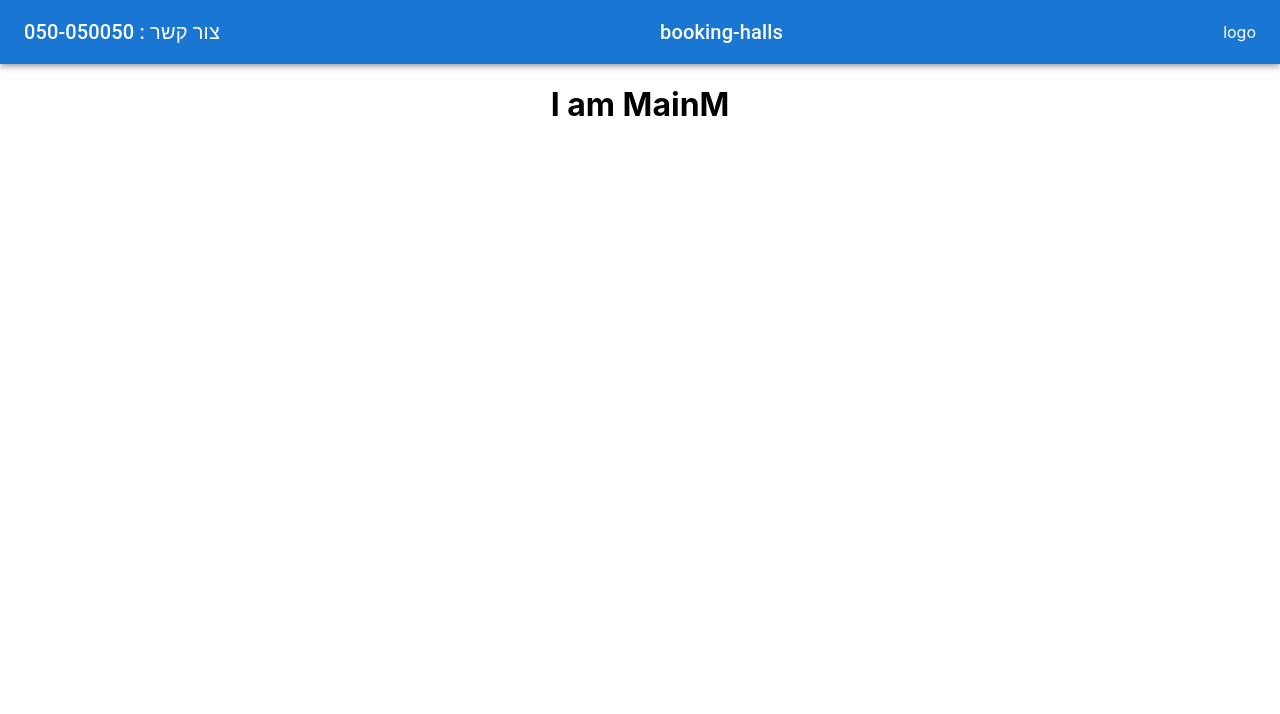
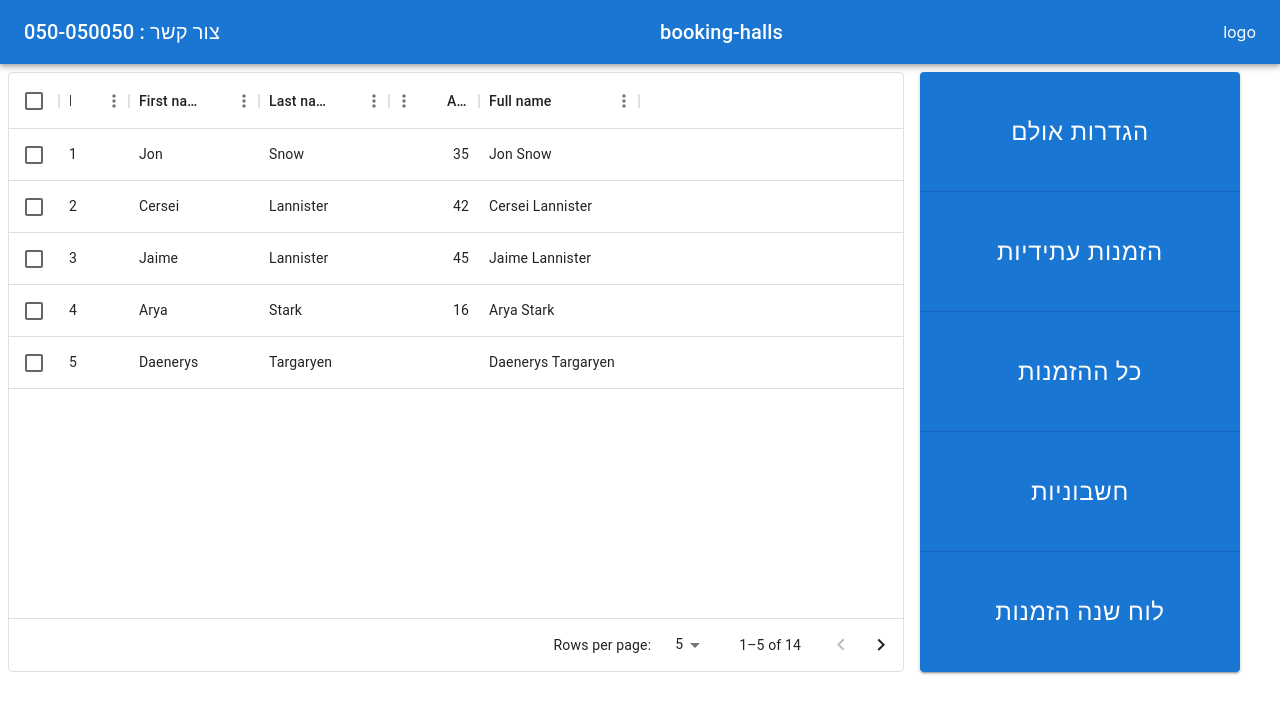
Before and after one commit to MosheYitzhakov/booking-halls, a React (Create React App) app in the folder front-end/: page /managers/1/allOrders in a window 1280 px wide. Shown: the top 714 px of the page. Built offline with nearby package versions, Linux system fonts and the light colour scheme.

Commit message:
I started with a manager side

```diff
--- a/front-end/package.json
+++ b/front-end/package.json
@@ -8,6 +8,8 @@
     "@mui/icons-material": "^5.14.19",
     "@mui/material": "^5.14.20",
     "@mui/styled-engine-sc": "^6.0.0-alpha.7",
+    "@mui/x-data-grid-generator": "^6.18.3",
+    "@mui/x-data-grid-pro": "^6.18.3",
     "@testing-library/jest-dom": "^5.17.0",
     "@testing-library/react": "^13.4.0",
     "@testing-library/user-event": "^13.5.0",
--- a/front-end/src/App.js
+++ b/front-end/src/App.js
@@ -3,7 +3,7 @@ import { Routes, Route } from "react-router-dom";
 import { Hall } from './pages/client/hall';
 import { Home } from './pages/client/home';
 import { Login } from './pages/manager/login';
-import { MainM } from './pages/manager/main';
+import { Main } from './pages/manager/main';
 import { FutureOrders } from './pages/manager/futureOrders';
 import { AllOrders } from './pages/manager/allOrders';
 import { Settings } from './pages/manager/settings';
@@ -27,7 +27,7 @@ function App() {
 
         <Route path="managers/" element={<Login />} />
         <Route path="managers/login" element={<Login />} />
-        <Route path="managers/:name" element={<MainM /> ? <MainM /> : <Err />}>
+        <Route path="managers/:name" element={<Main /> ? <Main /> : <Err />}>
           <Route path="futureOrders" element={<FutureOrders /> ? <FutureOrders /> : <Err />} />
           <Route path="allOrders" element={<AllOrders /> ? <AllOrders /> : <Err />} />
           <Route path="settings" element={<Settings /> ? <Settings /> : <Err />} />
--- a/front-end/src/pages/client/home.js
+++ b/front-end/src/pages/client/home.js
@@ -18,7 +18,11 @@ export const Home = () => {
             <div>
              {/* { halls &&   */}
              <> <HallForList date={date} hall={halls}/>
-                <HallForList hall={halls}/></>
+                <HallForList hall={halls}/>
+                <HallForList hall={halls}/>
+                <HallForList hall={halls}/>
+
+                </>
                 {/*  }  */}
             </div>
 
--- a/front-end/src/pages/manager/allOrders.js
+++ b/front-end/src/pages/manager/allOrders.js
@@ -1,7 +1,61 @@
-import React from 'react';
 
-export const AllOrders = ()=>{
-    return (
-        <div><h1>I am all orders</h1></div>
-    )
+import * as React from 'react';
+import { DataGrid } from '@mui/x-data-grid';
+
+const columns = [
+  { field: 'id', headerName: 'ID', width: 70 },
+  { field: 'firstName', headerName: 'First name', width: 130},
+  { field: 'lastName', headerName: 'Last name', width: 130 },
+
+  {
+    field: 'age',
+    headerName: 'Age',
+    type: 'number',
+    width: 90
+  },
+  {
+    field: 'fullName',
+    headerName: 'Full name',
+    description: 'This column has a value getter and is not sortable.',
+    sortable: false,
+    width: 160,
+    valueGetter: (params) =>
+      `${params.row.firstName || ''} ${params.row.lastName || ''}`,
+  },
+];
+
+const rows = [
+  { id: 1, lastName: 'Snow', firstName: 'Jon', age: 35 },
+  { id: 2, lastName: 'Lannister', firstName: 'Cersei', age: 42 },
+  { id: 3, lastName: 'Lannister', firstName: 'Jaime', age: 45 },
+  { id: 4, lastName: 'Stark', firstName: 'Arya', age: 16 },
+  { id: 5, lastName: 'Targaryen', firstName: 'Daenerys', age: null },
+  { id: 6, lastName: 'Melisandre', firstName: null, age: 150 },
+  { id: 7, lastName: 'Clifford', firstName: 'Ferrara', age: 44 },
+  { id: 8, lastName: 'Frances', firstName: 'Rossini', age: 36 },
+  { id: 9, lastName: 'Roxie', firstName: 'Harvey', age: 65 },
+  { id: 10, lastName: 'Roxie', firstName: 'Harvey', age: 65 },
+  { id: 11, lastName: 'Roxie', firstName: 'Harvey', age: 65 },
+  { id: 12, lastName: 'Roxie', firstName: 'Harvey', age: 65 },
+  { id: 13, lastName: 'Roxie', firstName: 'Harvey', age: 65 },
+  { id: 14, lastName: 'Roxie', firstName: 'Harvey', age: 65 },
+];
+
+export function AllOrders() {
+  return (
+    <div style={{ height: 600, width: '70%' }}>
+      <DataGrid
+
+        rows={rows}
+        columns={columns}
+        initialState={{
+          pagination: {
+            paginationModel: { page: 0, pageSize: 5 },
+          },
+        }}
+        pageSizeOptions={[5, 10,15]}
+        checkboxSelection
+      />
+    </div>
+  );
 }
--- a/front-end/src/pages/manager/main.js
+++ b/front-end/src/pages/manager/main.js
@@ -1,7 +1,38 @@
-import React from 'react';
+import * as React from 'react';
+import Button from '@mui/material/Button';
+import ButtonGroup from '@mui/material/ButtonGroup';
+import Box from '@mui/material/Box';
+import { Outlet } from 'react-router-dom';
 
-export const MainM = ()=>{
+const buttons = [
+    <Button sx={{height:"20%", fontSize:'1.5rem'}} key="one">הגדרות אולם</Button>,
+    <Button sx={{height:"20%", fontSize:'1.5rem'}} key="two">הזמנות עתידיות</Button>,
+    <Button sx={{height:"20%", fontSize:'1.5rem'}} key="three">כל ההזמנות</Button>,
+    <Button sx={{height:"20%", fontSize:'1.5rem'}} key="three">חשבוניות</Button>,
+    <Button sx={{height:"20%", fontSize:'1.5rem'}} key="three">לוח שנה הזמנות</Button>,
+];
+
+export function Main() {
     return (
-        <div><h1>I am MainM</h1></div>
-    )
+        <Box
+        sx={{
+            display: 'flex',
+            '& > *': {
+                m: 1,
+            },
+            height:"100%"
+        }}
+        >
+            <Outlet/>
+
+            <ButtonGroup
+                sx={{ width: "25%" }}
+                orientation="vertical"
+                aria-label="vertical contained button group"
+                variant="contained"
+            >
+                {buttons}
+            </ButtonGroup>
+        </Box>
+    );
 }
```
Also changed, not shown: 1 other file (tests, documents, lock files or other folders).
